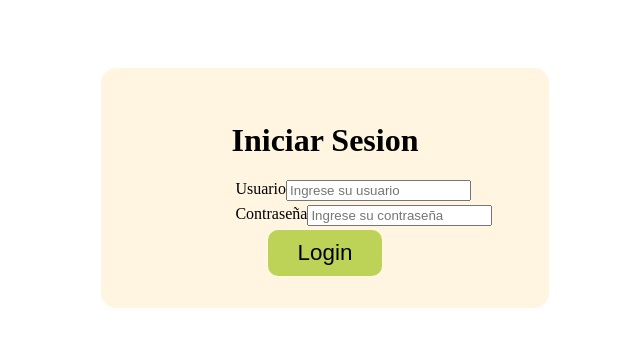
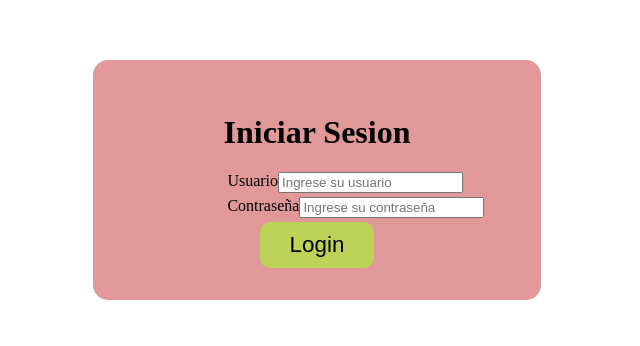
Before and after one commit to ArturoVa/PaginaDePlatillos, a Vue app: page / in a window 1280 px wide. Shown: the part 220-566 px from the top of the page, without its empty margins (323-963 px from the left). Built offline with nearby package versions, Linux system fonts and the light colour scheme.

Commit message:
add style

```diff
--- a/src/components/Dish.vue
+++ b/src/components/Dish.vue
@@ -27,7 +27,8 @@ defineProps({
   min-height: 40%;
   padding: 10px;
   box-sizing: border-box;
-  background: grey;
+  background: #141e46;
+  color: beige;
   justify-content: space-around;
   align-items: center;
   border-radius: 5px;
--- a/src/components/startPage.vue
+++ b/src/components/startPage.vue
@@ -43,6 +43,7 @@ function addDish(newDish) {
   <div class="body">
     <div class="container-login" v-if="screen === 'login'">
       <h1>Iniciar Sesion</h1>
+
       <form action="" id="form">
         <div class="holder">
           <label for="">Usuario</label><input type="text" v-model="user" placeholder="Ingrese su usuario" />
@@ -56,8 +57,11 @@ function addDish(newDish) {
     </div>
     <div class="container-post" v-else-if="screen === 'dish'">
       <div id="box">
-        <h1>Platillos</h1>
-        <button @click="screen = 'createDish'">Agregar Platillo</button>
+        <div id="title">
+          <h1>Platillos</h1>
+          <button @click="screen = 'createDish'" id="buttonAdd">Agregar Platillo</button>
+        </div>
+        <hr color="black" />
         <div v-for="dish of dishes">
           <Dish :name="dish.name" :description="dish.description" :price="dish.price" :time="dish.time" />
         </div>
@@ -69,13 +73,22 @@ function addDish(newDish) {
 </template>
 
 <style>
+body {
+  margin: 0;
+  padding: 0;
+}
 .body {
+  margin: 0;
+  padding: 0;
   display: flex;
   justify-content: center;
   align-items: center;
+  max-width: 100vw;
   width: 100vw;
+  max-height: 100vh;
   height: 100vh;
   gap: 30px;
+  box-sizing: border-box;
 }
 #login {
   width: fit-content;
@@ -85,11 +98,9 @@ function addDish(newDish) {
   background: #bdd358;
   align-self: center;
   padding: 10px 30px;
-  transition: 1.2s;
+  transition: 0.5s;
 }
-#box {
-  background: #ff6969;
-}
+
 #login:hover {
   background: #e5e059;
 }
@@ -105,14 +116,34 @@ function addDish(newDish) {
   width: 40%;
   height: 40%;
 }
+.container-post {
+  background: #e19898;
+  width: 80%;
+  height: 80%;
+  padding: 30px;
+  border-radius: 10px;
+}
 .container-login {
   display: flex;
   justify-content: center;
   align-items: center;
-  background: #fff5e0;
+  background: #e19898;
   border-radius: 15px;
   height: 30%;
   width: 35%;
   flex-direction: column;
 }
+#title {
+  display: flex;
+  justify-content: space-between;
+  align-items: center;
+  background-color: transparent;
+}
+#buttonAdd {
+  border-radius: 10px;
+  border: none;
+  font-size: 1.3em;
+  color: none;
+  background-color: #ebe76c;
+}
 </style>
```
